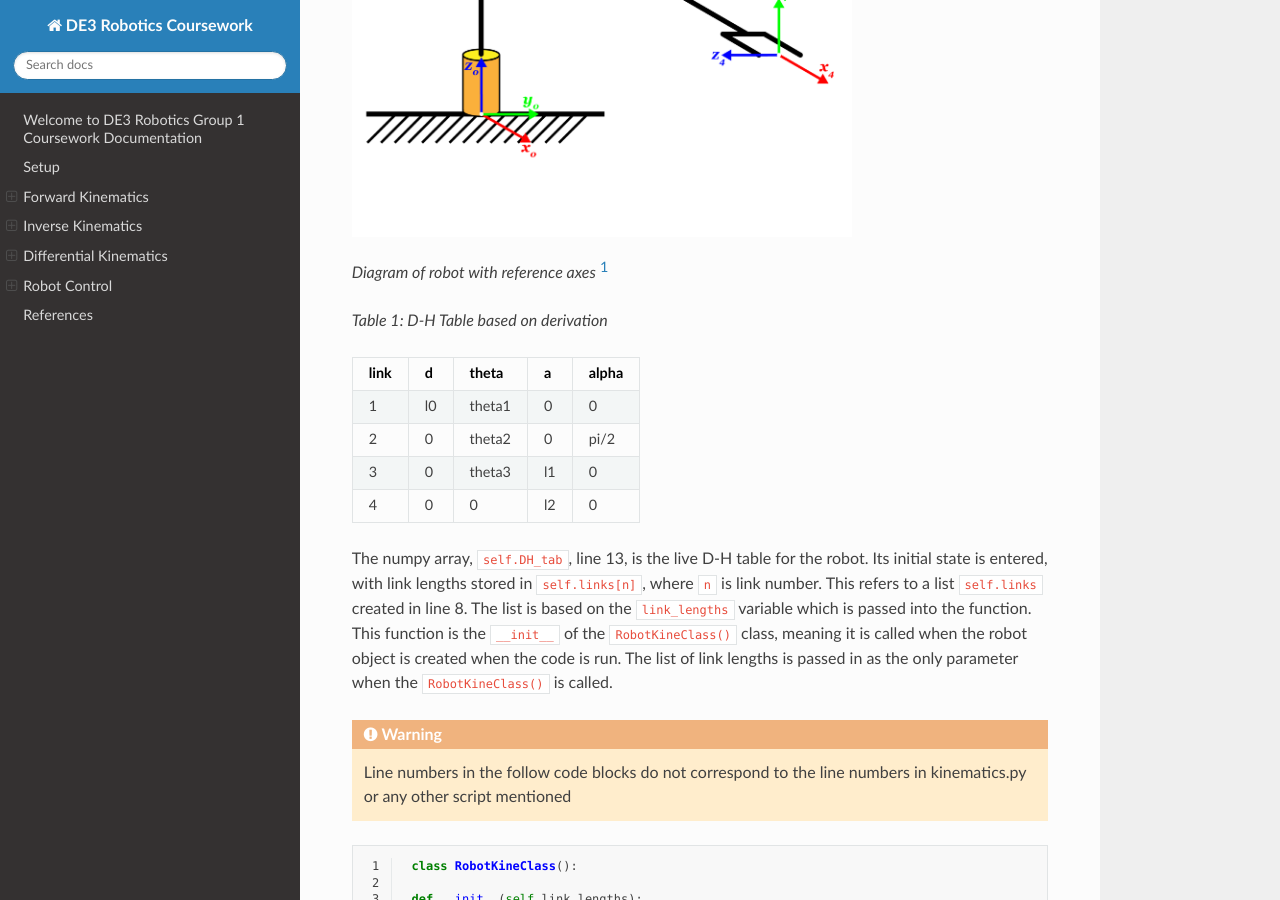
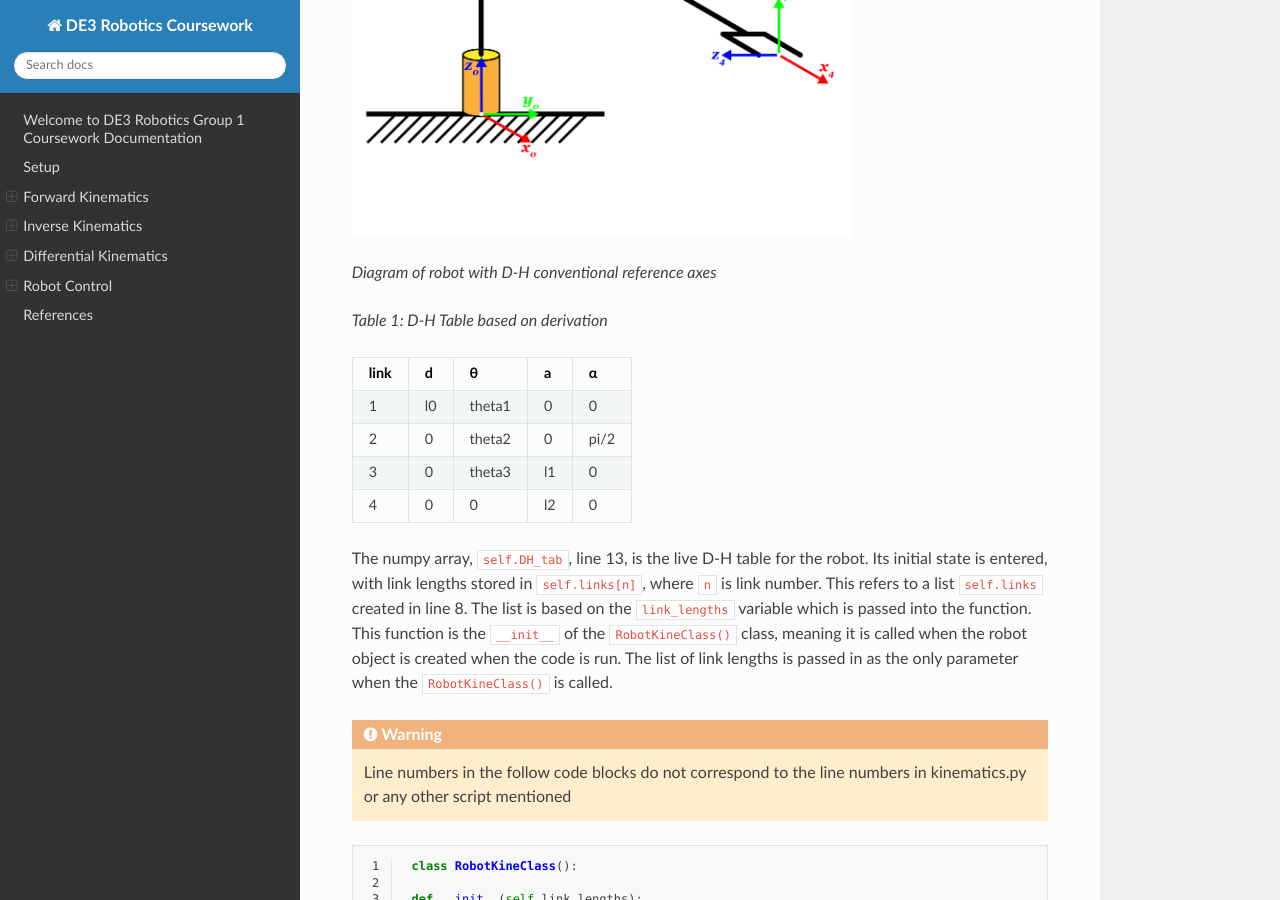
Before and after one commit to oliver-veal/robotics-coursework, a Sphinx documentation site: the page built from docs/source/index.rst, in a window 1280 px wide and 900 px high, scrolled down 1834 px. Built offline with Sphinx 7.4.7 and the Read the Docs theme 2.0.0, drawn with Linux system fonts in a browser that asks for light colours.

Commit message:
Messages

```diff
--- a/docs/source/index.rst
+++ b/docs/source/index.rst
@@ -72,12 +72,12 @@ Insert images showing derivation
    :width: 500
    :alt: Robot Diagram
 
-*Diagram of robot with reference axes* [1]_
+*Diagram of robot with D-H conventional reference axes*
 
 *Table 1: D-H Table based on derivation*
 
 +-------+--------+--------+--------+--------+
-| link  | d      | theta  | a      | alpha  |
+| link  | d      | θ      | a      | α      |
 +=======+========+========+========+========+
 | 1     | l0     | theta1 | 0      | 0      |
 +-------+--------+--------+--------+--------+
```
